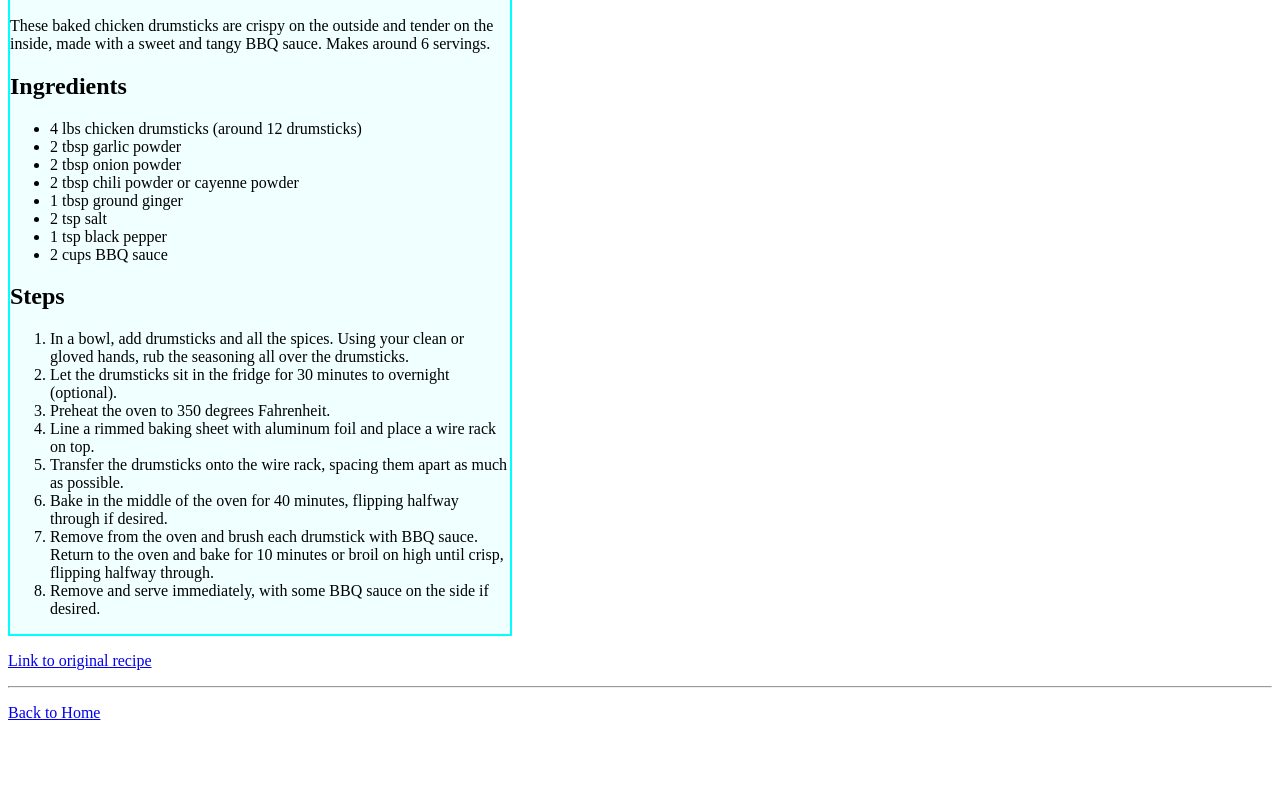
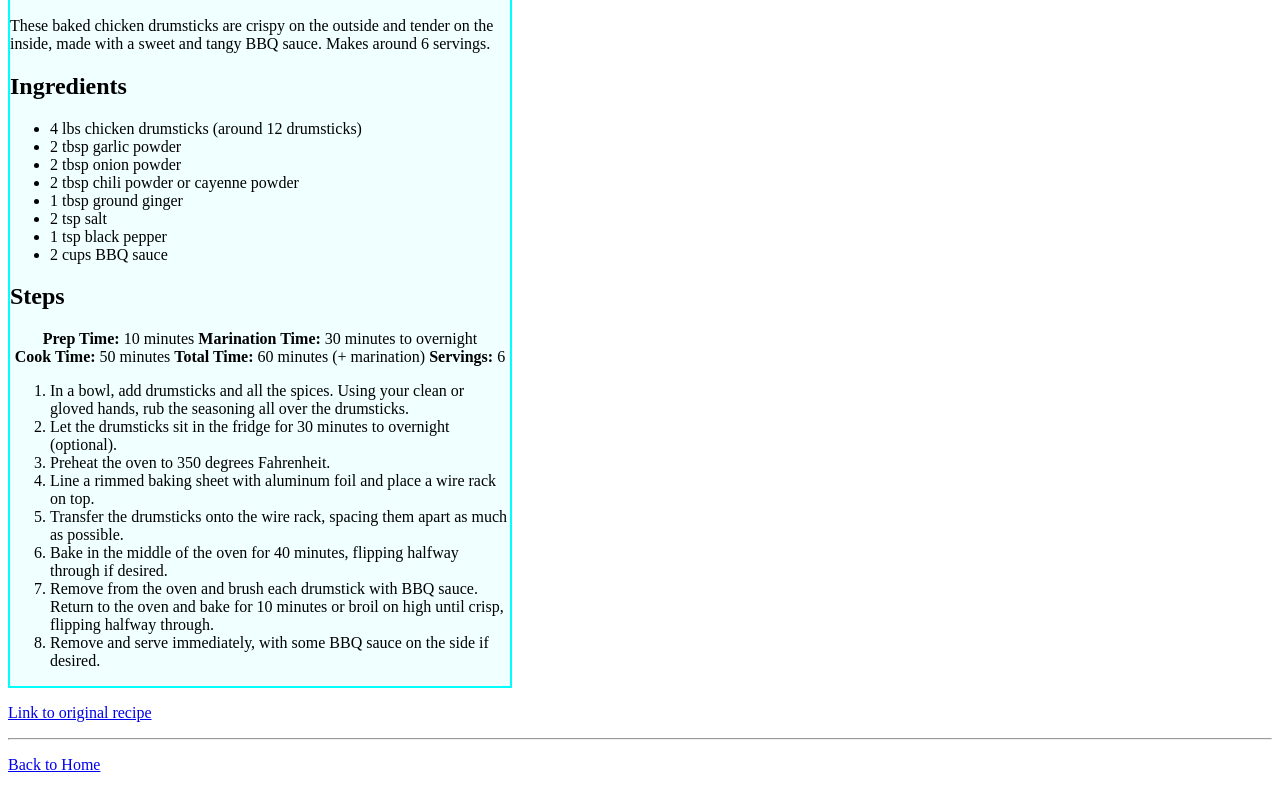
Before and after one commit to threenbe/odin-recipes-css, a plain HTML site: page recipes/baked-bbq-chicken-drumsticks.html in a window 1280 px wide. Shown: the part 670-1460 px from the top of the page. Before the commit the page ends 1408 px from the top, so only its background shows below. Drawn offline with Linux system fonts and the light colour scheme.

Commit message:
Update img CSS, add prep time info and style accordingly

```diff
--- a/recipes/baked-bbq-chicken-drumsticks.html
+++ b/recipes/baked-bbq-chicken-drumsticks.html
@@ -39,6 +39,15 @@
 
 
         <h2>Steps</h2>
+
+        <ul class="prep-time">
+          <li><strong>Prep Time:</strong> 10 minutes</li>
+          <li><strong>Marination Time:</strong> 30 minutes to overnight</li>
+          <li><strong>Cook Time:</strong> 50 minutes</li>
+          <li><strong>Total Time:</strong> 60 minutes (+ marination)</li>
+          <li><strong>Servings:</strong> 6</li>
+        </ul>
+
         <ol>
           <li>In a bowl, add drumsticks and all the spices. Using your clean or gloved hands, rub the seasoning all over the drumsticks.</li>
           <li>Let the drumsticks sit in the fridge for 30 minutes to overnight (optional).</li>
--- a/recipes/css/recipes.css
+++ b/recipes/css/recipes.css
@@ -1,8 +1,3 @@
-.finished-dish-image {
-  height: 500px;
-  width: auto;
-}
-
 .recipe-card {
   width: 500px;
   text-align: center;
@@ -10,6 +5,20 @@
   border: 2px solid aqua;
 }
 
+.finished-dish-image {
+  height: auto;
+  width: 80%;
+}
+
 .recipe-content {
   text-align: left;
 }
+
+ul.prep-time {
+  text-align: center;
+  padding-left: 0;
+}
+
+ul.prep-time li {
+  display: inline-block;
+}
```
Also changed, not shown: recipes/potato-wedges.html (+8 -0 lines), recipes/protein-oreo-lava-cake.html (+8 -0 lines).
